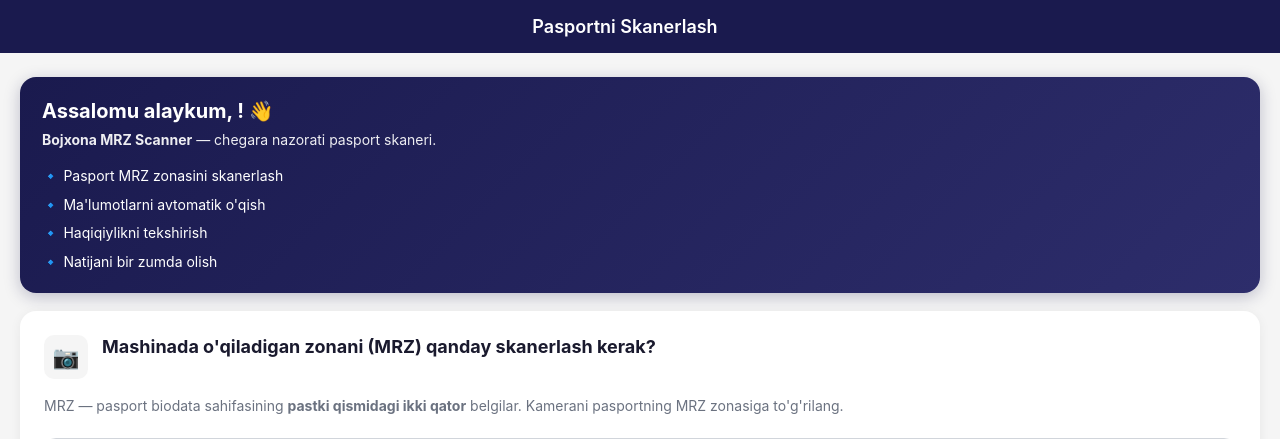
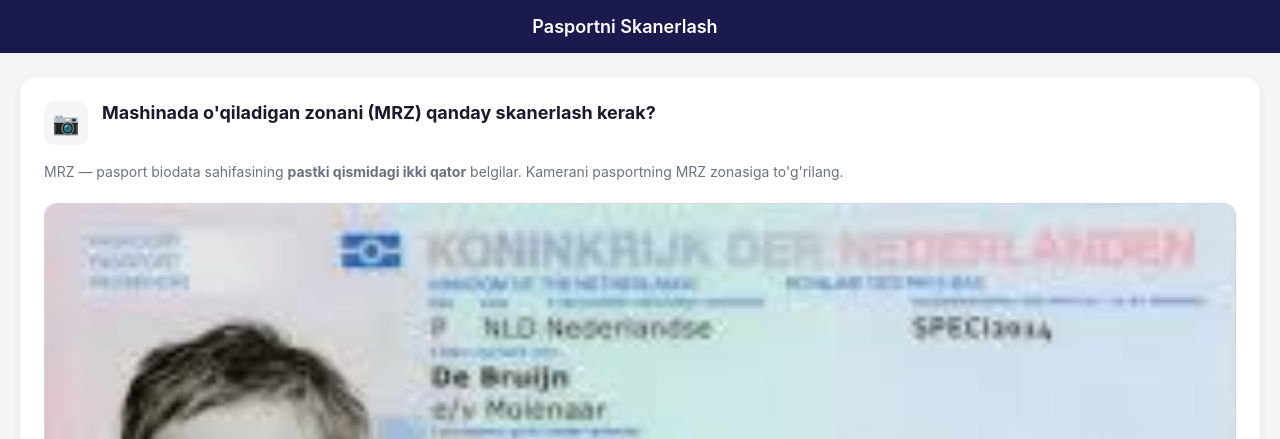
Before and after one commit to diyorbek20037773/pasport_eye, a FastAPI app: page / in a window 1280 px wide. Shown: the top 439 px of the page. Run offline with FastAPI, Linux system fonts and the light colour scheme; parts of the project's set-up code (start-up, migrations or seed data) failed here and were passed over; some libraries are stand-ins or nearby versions.

Commit message:
Fix /start no reply: run bot and FastAPI on one event loop
The webhook handler in main.py and the Telegram Application were on
different event loops (and effectively different module instances when
bot.py ran as __main__), so reply_text from a /start update failed and
the user got no response in chat.

Make main.py the single entrypoint: initialize and start the Telegram
Application inside FastAPI's startup event (same loop and module as the
/telegram-webhook handler) and set the webhook there. Update Dockerfiles,
Procfile, and railway.json to start `python main.py`.

Also revert the Mini App welcome card so the entry text shows as a
Telegram chat message on /start instead of inside the web app.

Co-Authored-By: Claude Opus 4.8 (1M context) <noreply@anthropic.com>

```diff
--- a/border-control-scanner-main/bot.py
+++ b/border-control-scanner-main/bot.py
@@ -11,7 +11,6 @@ import logging
 from telegram import Update, WebAppInfo, InlineKeyboardButton, InlineKeyboardMarkup
 from telegram.ext import Application, CommandHandler, ContextTypes, MessageHandler, filters
 import uvicorn
-from threading import Thread
 
 # Configure logging
 logging.basicConfig(
@@ -183,32 +182,17 @@ def get_application():
     return telegram_application
 
 
-def run_fastapi():
-    """Run FastAPI server in a separate thread"""
-    from main import app as fastapi_app
-    port = int(os.environ.get("PORT", 8000))
-    uvicorn.run(
-        fastapi_app,
-        host="0.0.0.0",
-        port=port,
-        log_level="info"
-    )
+async def main():
+    """Start Telegram bot and FastAPI server on a SINGLE event loop.
 
-
-async def main():
-    """Main function to start bot and FastAPI server"""
-    # Start FastAPI in background thread
-    fastapi_thread = Thread(target=run_fastapi, daemon=True)
-    fastapi_thread.start()
-    logger.info("FastAPI server started in background thread")
-
-    # Small delay to let FastAPI start
-    await asyncio.sleep(2)
-
+    Bot va FastAPI bitta loop'da ishlashi shart: webhook handler (main.py)
+    reply_text ni chaqirganda bot bilan bir xil event loop'da bo'lishi kerak.
+    Aks holda httpx client boshqa loop'dan chaqirilib xato beradi va /start
+    ga javob kelmaydi.
+    """
     # Build Telegram bot application
     application = get_application()
 
-    # Start bot
     logger.info("Starting Telegram bot...")
     await application.initialize()
     await application.start()
@@ -222,32 +206,32 @@ async def main():
         webhook_url = f"{WEBAPP_URL}/telegram-webhook"
         logger.info(f"🌐 Setting up webhook at: {webhook_url}")
 
-        # Set webhook
         await application.bot.set_webhook(
             url=webhook_url,
-            drop_pending_updates=True
+            drop_pending_updates=True,
+            allowed_updates=Update.ALL_TYPES,
         )
-
-        logger.info("✅ Bojxona Passport Scanner is now running in WEBHOOK mode!")
-        logger.info(f"📱 Mini App URL: {WEBAPP_URL}")
+        logger.info("✅ WEBHOOK mode")
         logger.info(f"🔗 Webhook: {webhook_url}")
-
     else:
         # Use polling for local development
         logger.info("🔄 Running in POLLING mode (local development)")
-
-        # Delete webhook to ensure clean polling
         logger.info("Clearing any existing webhooks...")
         await application.bot.delete_webhook(drop_pending_updates=True)
+        await application.updater.start_polling(drop_pending_updates=True)
+        logger.info("✅ POLLING mode")
 
-        await application.updater.start_polling(drop_pending_updates=True)
+    logger.info(f"📱 Mini App URL: {WEBAPP_URL}")
 
-        logger.info("✅ Bojxona Passport Scanner is now running in POLLING mode!")
-        logger.info(f"📱 Mini App URL: {WEBAPP_URL}")
+    # FastAPI/uvicorn ni AYNAN shu event loop'da ishga tushirish.
+    # uvicorn.run() yangi loop yaratadi — shuning uchun Server.serve() ishlatamiz.
+    from main import app as fastapi_app
+    port = int(os.environ.get("PORT", 8000))
+    config = uvicorn.Config(fastapi_app, host="0.0.0.0", port=port, log_level="info")
+    server = uvicorn.Server(config)
 
-    # Keep running
     try:
-        await asyncio.Event().wait()
+        await server.serve()  # bloklaydi, shu loop'da ishlaydi
     except KeyboardInterrupt:
         logger.info("Shutting down...")
     finally:
--- a/border-control-scanner-main/main.py
+++ b/border-control-scanner-main/main.py
@@ -38,10 +38,46 @@ templates = Jinja2Templates(directory="templates")
 
 @app.on_event("startup")
 async def startup_event():
-    """PaddleOCR ni oldindan yuklash — birinchi so'rovda kutish yo'q."""
+    """PaddleOCR ni oldindan yuklash + Telegram botni shu loop'da ishga tushirish.
+
+    Bot AYNAN shu event loop'da initialize qilinishi shart: /telegram-webhook
+    handler reply yuborar ekan bot bilan bir xil loop'da bo'lishi kerak.
+    """
     print("PaddleOCR oldindan yuklanmoqda...", flush=True)
     init_ocr()
     print("PaddleOCR tayyor — so'rovlar qabul qilinadi.", flush=True)
+
+    # Telegram botni ishga tushirish (webhook handler bilan bir xil modul/loop)
+    from bot import get_application, WEBAPP_URL
+    application = get_application()
+    await application.initialize()
+    await application.start()
+    print("Telegram bot initialized.", flush=True)
+
+    public_url = WEBAPP_URL if (WEBAPP_URL and "localhost" not in WEBAPP_URL) else None
+    if public_url:
+        webhook_url = f"{public_url}/telegram-webhook"
+        await application.bot.set_webhook(
+            url=webhook_url,
+            drop_pending_updates=True,
+            allowed_updates=Update.ALL_TYPES,
+        )
+        print(f"✅ Webhook o'rnatildi: {webhook_url}", flush=True)
+    else:
+        print("⚠️ Public URL yo'q — webhook o'rnatilmadi (polling uchun bot.py ni ishlating).", flush=True)
+
+
+@app.on_event("shutdown")
+async def shutdown_event():
+    """Telegram botni toza to'xtatish."""
+    try:
+        from bot import get_application
+        application = get_application()
+        await application.stop()
+        await application.shutdown()
+        print("Telegram bot stopped.", flush=True)
+    except Exception as e:
+        print(f"Shutdown error: {e}", flush=True)
 
 # ============================================
 # STRICT ICAO 9303 MRZ PARSER
--- a/border-control-scanner-main/railway.json
+++ b/border-control-scanner-main/railway.json
@@ -5,7 +5,7 @@
     "dockerfilePath": "Dockerfile"
   },
   "deploy": {
-    "startCommand": "python bot.py",
+    "startCommand": "python main.py",
     "restartPolicyType": "ON_FAILURE",
     "restartPolicyMaxRetries": 10
   }
--- a/border-control-scanner-main/templates/index.html
+++ b/border-control-scanner-main/templates/index.html
@@ -89,44 +89,6 @@
         .instruction-content {
             padding: 24px 20px;
             flex: 1;
-        }
-
-        /* ========== WELCOME / ENTRY CARD ========== */
-        .welcome-card {
-            background: linear-gradient(135deg, var(--navy), var(--navy-light));
-            color: var(--white);
-            border-radius: 16px;
-            padding: 22px;
-            margin-bottom: 18px;
-            box-shadow: 0 4px 16px rgba(26, 26, 78, 0.25);
-        }
-
-        .welcome-greeting {
-            font-size: 20px;
-            font-weight: 700;
-            margin-bottom: 6px;
-        }
-
-        .welcome-subtitle {
-            font-size: 14px;
-            opacity: 0.92;
-            line-height: 1.5;
-            margin-bottom: 16px;
-        }
-
-        .welcome-features {
-            list-style: none;
-            display: flex;
-            flex-direction: column;
-            gap: 9px;
-        }
-
-        .welcome-features li {
-            font-size: 14px;
-            display: flex;
-            align-items: center;
-            gap: 10px;
-            line-height: 1.4;
         }
 
         .instruction-card {
@@ -664,19 +626,6 @@
         </div>
 
         <div class="instruction-content">
-            <div class="welcome-card">
-                <div class="welcome-greeting" id="welcome-greeting">Assalomu alaykum! 👋</div>
-                <div class="welcome-subtitle">
-                    <strong>Bojxona MRZ Scanner</strong> — chegara nazorati pasport skaneri.
-                </div>
-                <ul class="welcome-features">
-                    <li>🔹 Pasport MRZ zonasini skanerlash</li>
-                    <li>🔹 Ma'lumotlarni avtomatik o'qish</li>
-                    <li>🔹 Haqiqiylikni tekshirish</li>
-                    <li>🔹 Natijani bir zumda olish</li>
-                </ul>
-            </div>
-
             <div class="instruction-card">
                 <div class="instruction-header">
                     <div class="instruction-icon">📷</div>
@@ -782,15 +731,6 @@
         const tg = window.Telegram.WebApp;
         tg.expand();
         tg.ready();
-
-        // Kirish matnini foydalanuvchi ismi bilan shaxsiylashtirish
-        try {
-            const tgUser = tg.initDataUnsafe && tg.initDataUnsafe.user;
-            if (tgUser && tgUser.first_name) {
-                document.getElementById('welcome-greeting').textContent =
-                    `Assalomu alaykum, ${tgUser.first_name}! 👋`;
-            }
-        } catch (e) {}
 
         // State
         let currentStep = 1;
```
Also changed, not shown: 3 other files.
